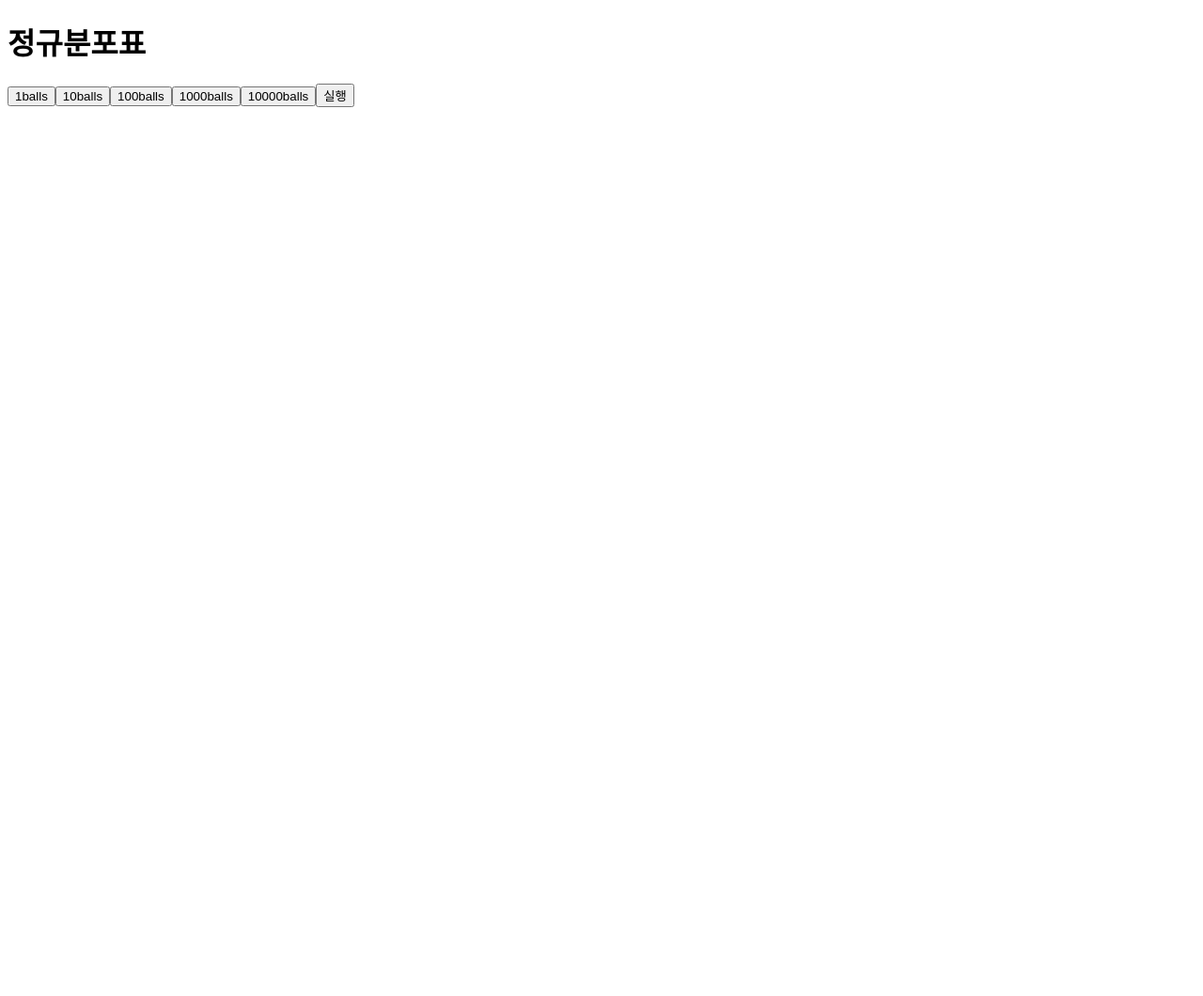
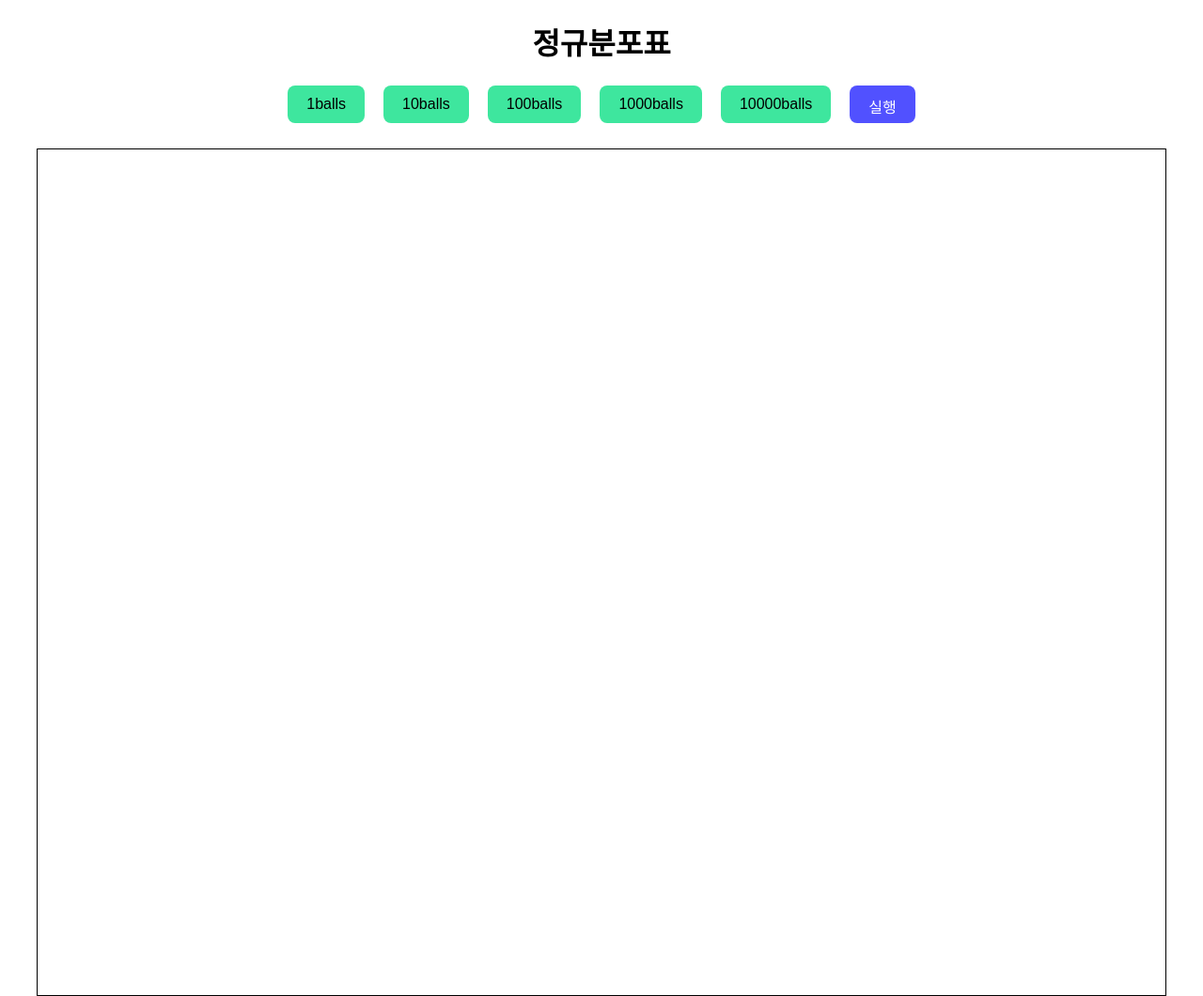
Before and after one commit to pukkok/Galton-board, a plain HTML site: page public/index.html in a window 1280 px wide. Shown: the whole page at 94% size. Before the commit the page ends 1026 px from the top, so only its background shows below. Drawn offline with Linux system fonts and the light colour scheme.

Commit message:
간단한 스타일링 추가가

```diff
--- a/public/index.html
+++ b/public/index.html
@@ -4,6 +4,7 @@
     <meta charset="UTF-8">
     <meta name="viewport" content="width=device-width, initial-scale=1.0">
     <title>정규분포표 시뮬레이션</title>
+    <link rel="stylesheet" href="../src/style.css">
 </head>
 <body>
     <h1>정규분포표</h1>
--- /dev/null
+++ b/src/style.css
@@ -0,0 +1,39 @@
+body {
+  text-align: center;
+}
+canvas {
+  display: block;
+  margin: 20px auto;
+  border: 1px solid black;
+}
+.controls {
+  display: flex;
+  justify-content: center;
+  margin-bottom: 20px;
+  height: 45px;
+  padding: 2px;
+}
+.controls button {
+  height: 40px;
+  margin: 0 10px;
+  padding: 10px 20px;
+  font-size: 16px;
+
+  border: none;
+  border-radius: 8px;
+
+  background-color: rgb(62, 230, 158);
+  cursor: pointer;
+}
+.controls button:active{
+  background-color: rgb(30, 222, 139);
+  margin-top: 2px;
+}
+
+.controls .start-btn{
+  background-color: rgb(81, 81, 255);
+  color: #fff;
+}
+.controls .start-btn:active{
+  background-color: rgb(44, 44, 254);
+}
```
